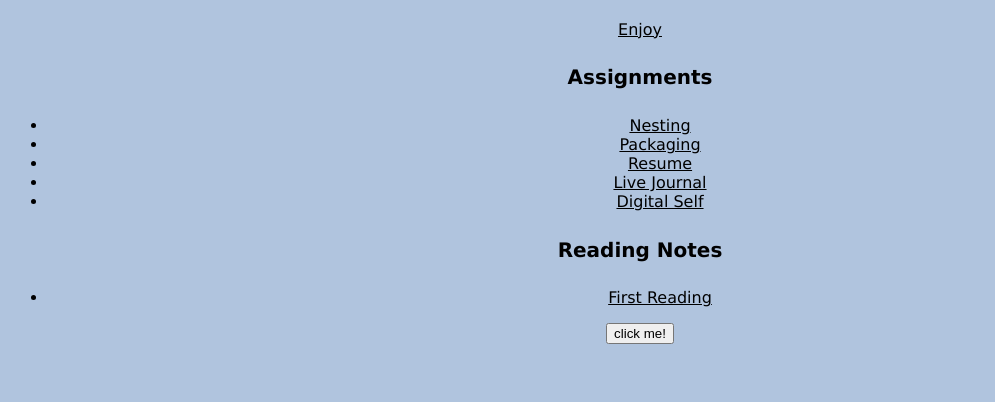
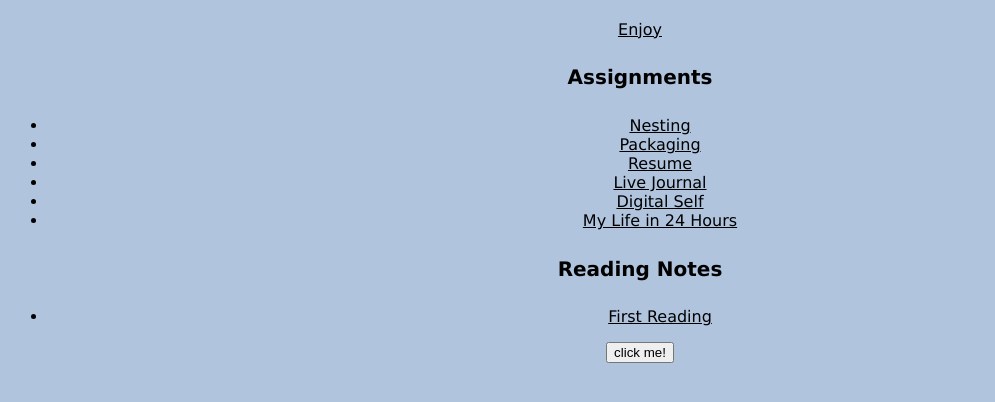
Before and after one commit to emilyq6/yale-interactive-design, a plain HTML site: page index.html in a window 1280 px wide. Shown: the part 262-664 px from the top of the page, without its empty margins (0-995 px from the left). Drawn offline with Linux system fonts and the light colour scheme.

Commit message:
added link to clock

```diff
--- a/index.html
+++ b/index.html
@@ -32,6 +32,9 @@
       <li>
         <a href="assignments/4_digital_self/digital_self.html" target="_blank">Digital Self</a>
       </li>
+      <li>
+        <a href="assignments/final_project/clock.html" target="_blank">My Life in 24 Hours</a>
+      </li>
     </ul>
     <h4>Reading Notes</h4>
     <ul>
```
